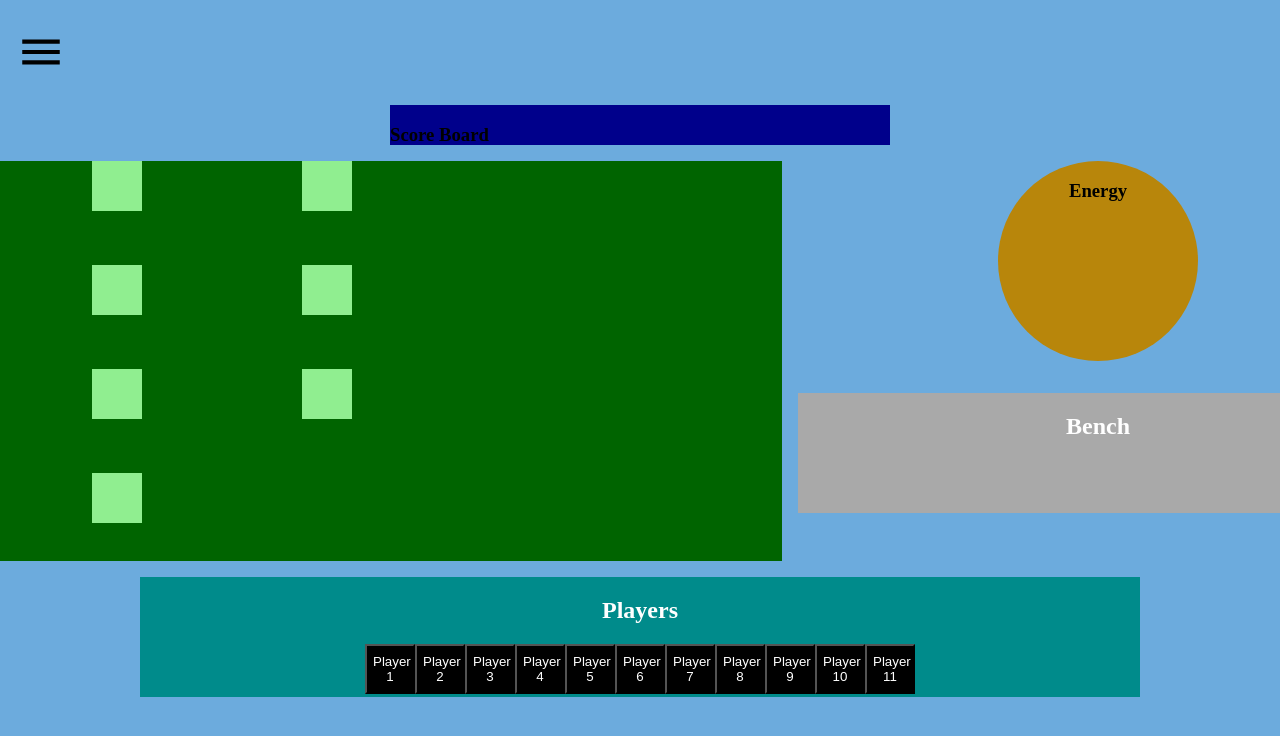
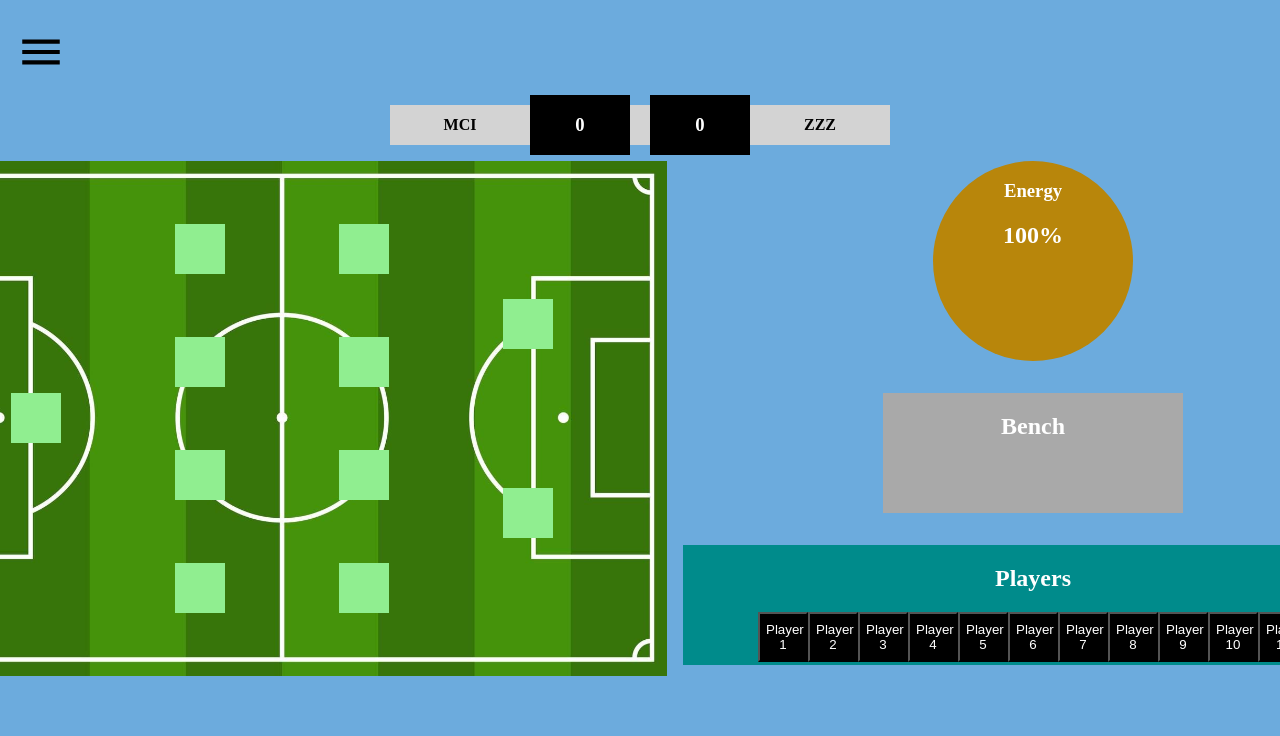
Before and after one commit to JasonP2002/man-city-hackathon-front-end, a React (Create React App) app in the folder hays-hackathon/: page /match in a window 1280 px wide. Shown: the top 736 px of the page. Built offline with nearby package versions, Linux system fonts and the light colour scheme.

Commit message:
displays formation correctly, updated CSS

```diff
--- a/hays-hackathon/src/Application.css
+++ b/hays-hackathon/src/Application.css
@@ -25,13 +25,13 @@ body{
     gap: 2em;
 }
 .droppable {
-    width: 1000px;
+    width: 700px;
     height: 120px;
     color: white;
     text-align: center;
 }
 .bench {
-    width: 600px;
+    width: 300px;
 }
 .player {
     width: 50px;
@@ -40,29 +40,64 @@ body{
     background-color: black;
     text-align: center;
 }
+
+/*SCOREBOARD*/
 .score-board {
     width: 500px;
     height: 40px;
-    background-color: darkblue;
+    background-color: black;
+    background-color: lightgrey;
+    color: white;
+    display: flex;
+    justify-content: space-evenly;
+    align-items: center;
 }
+.scoreboard-team {
+    width: 100px;
+    height: 60px;
+    color: black;
+    text-align: center;
+}
+.scoreboard-score {
+    width: 100px;
+    height: 60px;
+    background-color: black;
+    text-align: center;
+}
+/*SCOREBOARD*/
+
 .team-energy {
     width: 200px;
     height: 200px;
     background-color: darkgoldenrod;
+    color: white;
     border-radius: 50%;
     text-align: center;
 }
+
+/*FIELD*/
 .field {
-    width: 900px;
-    height: 400px;
-    background-color: darkgreen;
+    width: 770px;
+    height: 515px;
 
-    display: grid;
-    grid-template-columns: repeat(3, 200px);
-    column-gap: 10px;
-    row-gap: 1em;
+    display: flex;
+    justify-content: space-evenly;
+
+    background-image: url("../src/assets/field.jpg");
+    background-size: 770px;
+}
+.field-img {
+    max-width: 100%;
+    max-height: 100%;
+    object-fit: contain;
+}
+.grid-item{
+    display: flex;
+    flex-direction: column;
+    justify-content: space-evenly;
 }
 .position {
     width: 50px;
     height: 50px;
 }
+/*FIELD*/
--- a/hays-hackathon/src/components/matchpage/Field.jsx
+++ b/hays-hackathon/src/components/matchpage/Field.jsx
@@ -1,15 +1,49 @@
-import Position from '../matchpage/Position';
+import Position from './Position';
 
-const playersOnField = 11;
-const positions = Array.from({length: playersOnField}, (_, i) => (i + 1).toString())
+const generateFormation = (props) => {
+    const columns = props.form.split('-')
+    let currentColumn = [];
+    let formationColumns = [];
+    let positionNum = 1;
+    let positionNumString = "";
+
+    //Goalkeeper
+    formationColumns.push(
+        <div className="grid-item column-0" key={"column-0"}>
+            <Position key={"position-0"} id={"position-0"} player={getPlayerAtPosition(props, "position-0")} />
+        </div>
+    )
+
+    //Formation
+    for (let i = 0; i < columns.length; i++) {
+        //For each column of formation
+        for (let j = 0; j < parseInt(columns[i]); j++) {
+            positionNumString = "position-" + positionNum.toString()
+
+            //Add position
+            currentColumn.push(
+                <Position key={positionNumString} id={positionNumString} player={getPlayerAtPosition(props, positionNumString)} />
+            )
+
+            positionNum++;
+        }
+
+        formationColumns.push(<div className={"grid-item column "+(i+1).toString()} key={"column "+(i+1).toString()}>{currentColumn}</div>)
+        currentColumn = []
+    }
+
+    return formationColumns;
+}
+
+const getPlayerAtPosition = (props, id) => {
+    return props.players.filter((_, i) => props.dropZones[i] === id);
+}
 
 const Field = (props) => {
-  return (
-    <div className="field">
-      {positions.map(
-        (index) => <Position key={"position-"+positions[index]} id={"position-"+positions[index]} players={props.players} dropZones={props.dropZones} />
-      )}
-    </div>
-  );
-};
+    return (
+        <div className={"field"}>
+            {generateFormation(props)}
+        </div>
+    )
+}
 export default Field;
--- a/hays-hackathon/src/components/matchpage/Position.jsx
+++ b/hays-hackathon/src/components/matchpage/Position.jsx
@@ -10,7 +10,7 @@ const Position = (props) => {
 
   return (
     <div className={"droppable position "+props.id} ref={setNodeRef} style={style}>
-      {props.players.filter((_, i) => props.dropZones[i] === props.id)}
+      {props.player}
     </div>
   );
 };
--- a/hays-hackathon/src/components/matchpage/ScoreBoard.jsx
+++ b/hays-hackathon/src/components/matchpage/ScoreBoard.jsx
@@ -1,8 +1,15 @@
-
-const ScoreBoard = () => {
+import { useState } from 'react';
+const ScoreBoard = (props) => {
+    const [hometeam, setHomeTeam] = useState(props.hometeam)
+    const [homescore, setHomeScore] = useState(props.homescore)
+    const [awayteam, setAwayTeam] = useState(props.awayteam)
+    const [awayscore, setAwayScore] = useState(props.awayscore)
     return (
         <div className="score-board">
-            <h3>Score Board</h3>
+            <div className="scoreboard-team"><h4>{hometeam}</h4></div>
+            <div className="scoreboard-score"><h3>{homescore}</h3></div>
+            <div className="scoreboard-score"><h3>{awayscore}</h3></div>
+            <div className="scoreboard-team"><h4>{awayteam}</h4></div>
         </div>
     )
 }
--- a/hays-hackathon/src/components/matchpage/TeamEnergy.jsx
+++ b/hays-hackathon/src/components/matchpage/TeamEnergy.jsx
@@ -1,8 +1,10 @@
-
-const TeamEnergy = () => {
+import { useState } from 'react';
+const TeamEnergy = (props) => {
+    const [energy, setEnergy] = useState(props.energy)
     return (
         <div className="team-energy">
             <h3>Energy</h3>
+            <h2><b>{energy+"%"}</b></h2>
         </div>
     )
 }
--- a/hays-hackathon/src/components/pages/MatchPage.jsx
+++ b/hays-hackathon/src/components/pages/MatchPage.jsx
@@ -34,6 +34,7 @@ const generateDropZones = () => {
 const MatchPage = (props) => {
   const [players, setPlayers] = useState(generatePlayers());
   const [dropZones, setDropZones] = useState(generateDropZones());
+  const [form, setForm] = useState('4-4-2');
 
   function handleDragEnd(event) {
     const {over, active} = event;
@@ -72,24 +73,24 @@ const MatchPage = (props) => {
       <div className="match-page" >
         {/*Must wrap all drag-and-drop components in a DndContext*/}
         <DndContext onDragEnd={handleDragEnd} >
-          <ScoreBoard />
+          <ScoreBoard hometeam={"MCI"} homescore={"0"} awayteam={"ZZZ"} awayscore={"0"}/>
 
           <div className="match-page-center">
-            <Field key='field-droppable' id='field-droppable' players={players} dropZones={dropZones} />
+            <Field key='field-droppable' id='field-droppable' players={players} dropZones={dropZones} form={form}/>
 
             <div className="match-details">
-              <TeamEnergy />
+              <TeamEnergy energy="100"/>
               <Bench key='bench-droppable' id='bench-droppable' >
                 <h2>Bench</h2>
                 {players.filter((_, i) => dropZones[i] === 'bench-droppable')}
               </Bench>
+              <Available key='avail-droppable' id='avail-droppable'>
+                <h2>Players</h2>
+                {players.filter((_, i) => dropZones[i] === 'avail-droppable')}
+              </Available>
             </div>
           </div>
 
-          <Available key='avail-droppable' id='avail-droppable'>
-            <h2>Players</h2>
-            {players.filter((_, i) => dropZones[i] === 'avail-droppable')}
-          </Available>
         </DndContext>
       </div>
     </Layout>
```
Also changed, not shown: hays-hackathon/src/assets/field.jpg (added).
